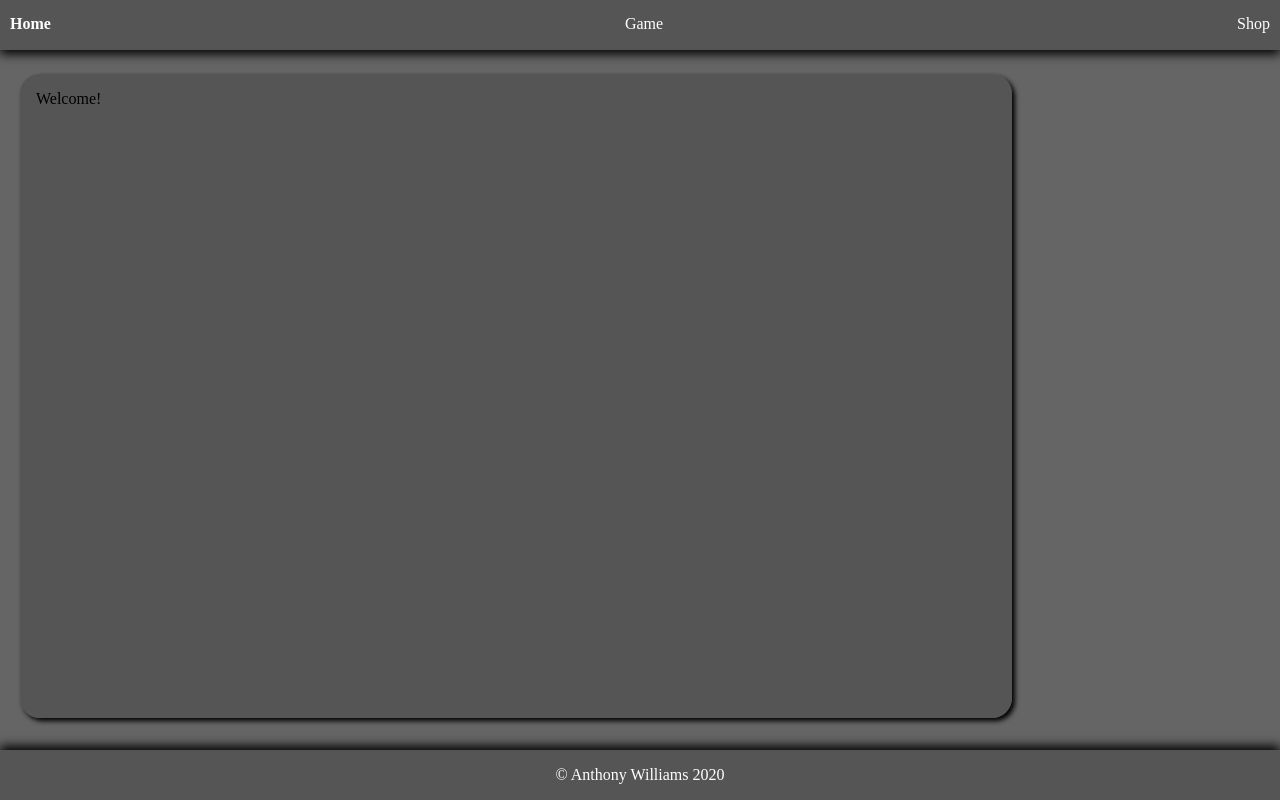
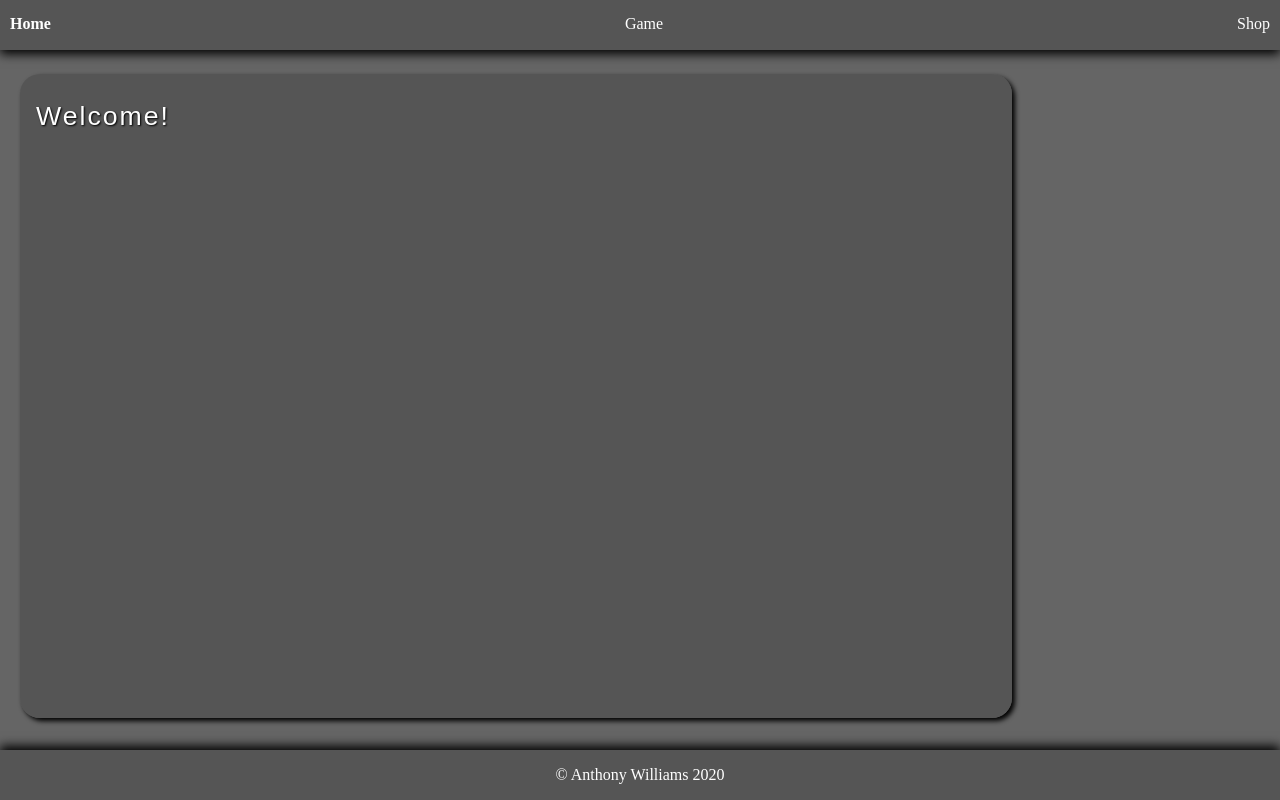
Before and after one commit to Wolven531/angular-game, an Angular app: page /welcome in a window 1280 px wide. Built offline with nearby package versions, Linux system fonts and the light colour scheme.

Commit message:
Add basic style for Welcome component

```diff
--- a/src/welcome/welcome.component.html
+++ b/src/welcome/welcome.component.html
@@ -1,3 +1,3 @@
-<div>
+<div class="msg-welcome">
 	<p>Welcome!</p>
 </div>
--- /dev/null
+++ b/src/welcome/welcome.component.scss
@@ -0,0 +1,7 @@
+.msg-welcome {
+	color: #fff;
+	font-family: Arial, Helvetica, sans-serif;
+	font-size: 20pt;
+	letter-spacing: 2px;
+	text-shadow: 1px 1px 2px #000;
+}
--- a/src/welcome/welcome.component.ts
+++ b/src/welcome/welcome.component.ts
@@ -2,6 +2,7 @@ import { Component } from '@angular/core'
 
 @Component({
 	// selector: 'ag-welcome',
+	styleUrls: ['./welcome.component.scss'],
 	templateUrl: './welcome.component.html'
 })
 export class WelcomeComponent {
```
